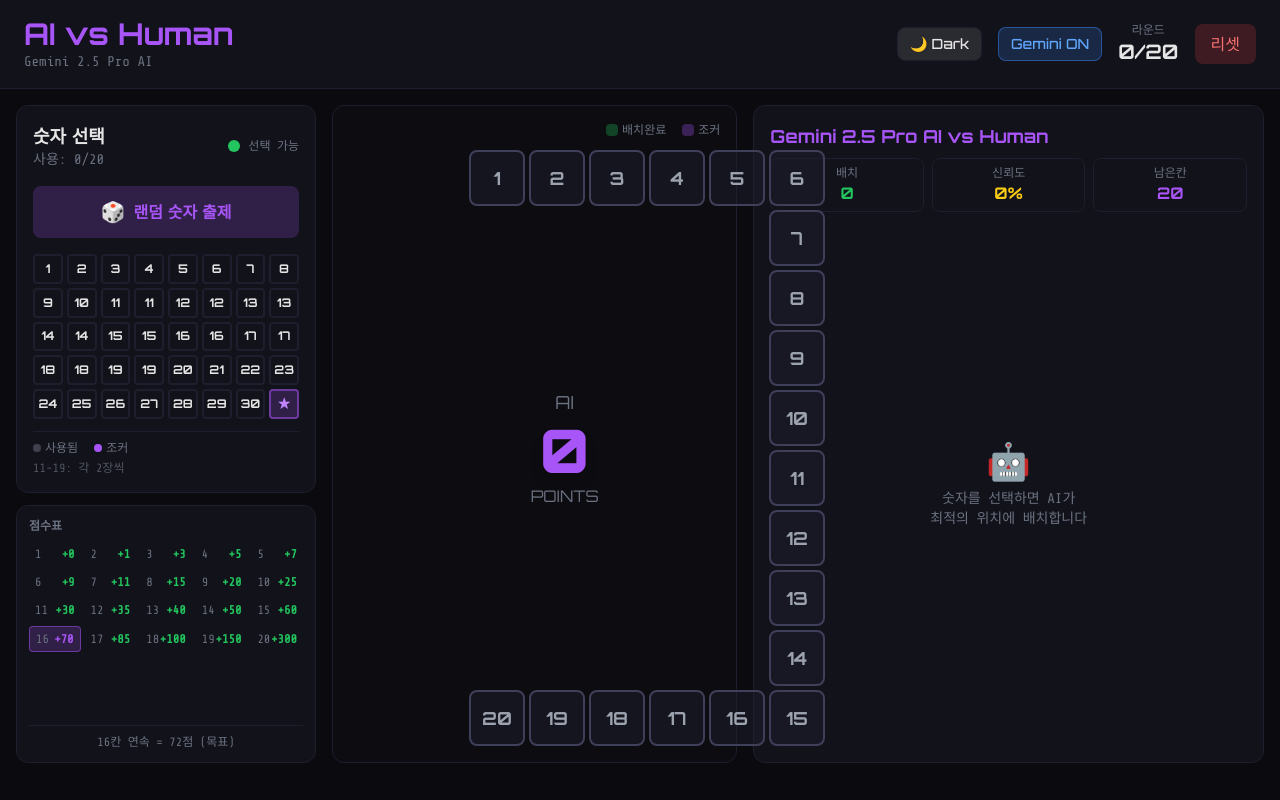
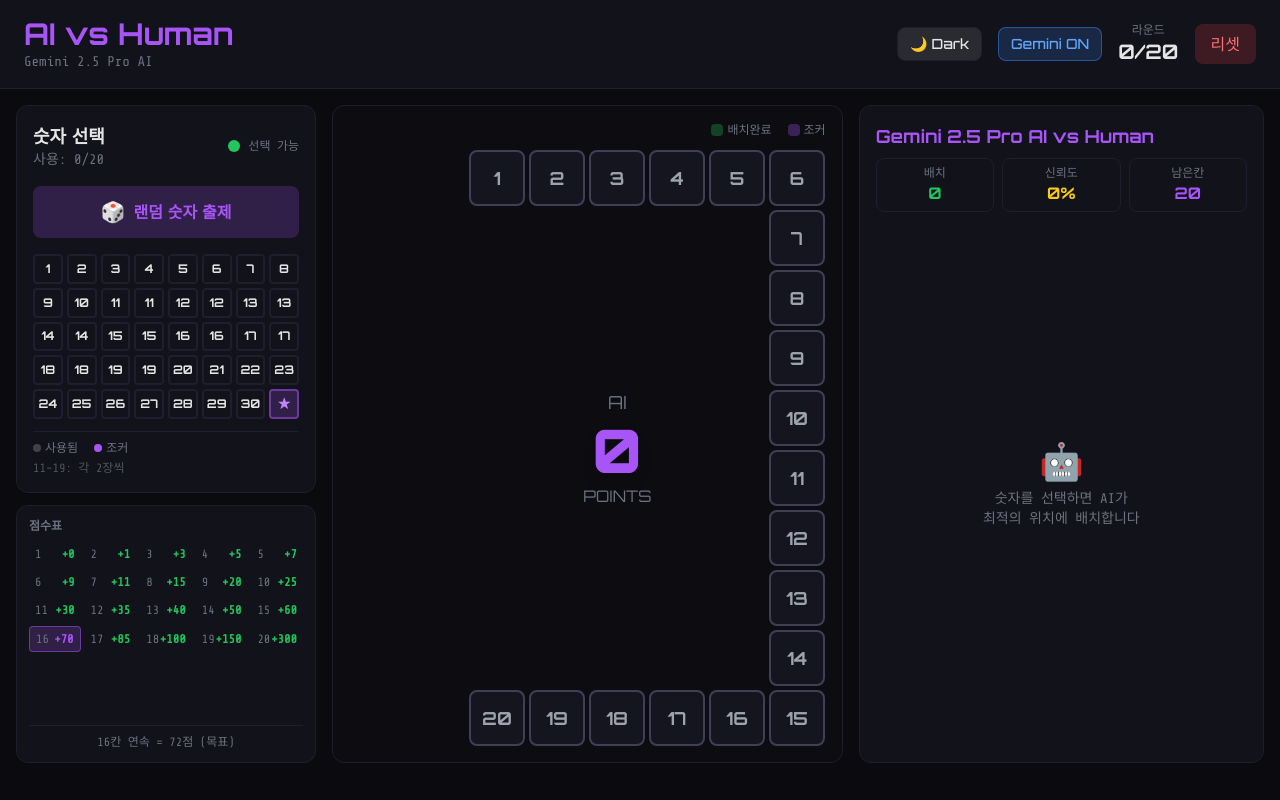
Before and after one commit to 1970jjh/AI-vs-Human, a Next.js app in the folder ai-vs-human/: page / in a window 1280 px wide. Built offline with nearby package versions, Linux system fonts and the light colour scheme.

Commit message:
Fix game board position: restore col-span-5 to prevent overlap with AI panel

```diff
--- a/ai-vs-human/src/app/page.tsx
+++ b/ai-vs-human/src/app/page.tsx
@@ -245,7 +245,7 @@ export default function Home() {
             </div>
 
             {/* 중앙: AI 게임 보드 */}
-            <div className="col-span-4 flex flex-col">
+            <div className="col-span-5 flex flex-col">
               {isGameFinished && (
                 <div className={`mb-3 p-3 rounded-xl text-center border font-digital ${
                   aiScore >= 72
@@ -279,8 +279,8 @@ export default function Home() {
               />
             </div>
 
-            {/* 오른쪽: AI 결정 패널 (세로로 전체 차지, 더 넓게) */}
-            <div className="col-span-5 flex flex-col min-h-0">
+            {/* 오른쪽: AI 결정 패널 (세로로 전체 차지) */}
+            <div className="col-span-4 flex flex-col min-h-0">
               <AIDecisionPanel
                 decisions={aiDecisions}
                 currentScore={aiScore}
```
